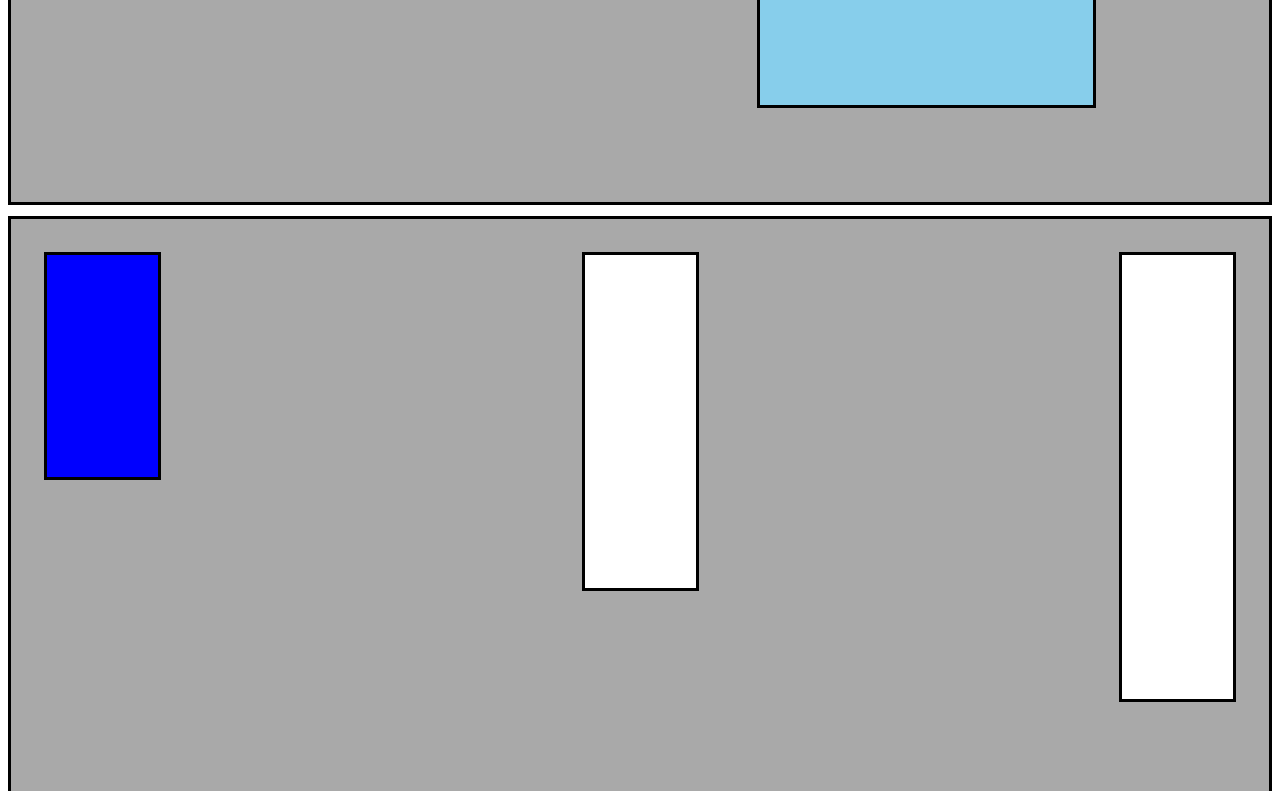
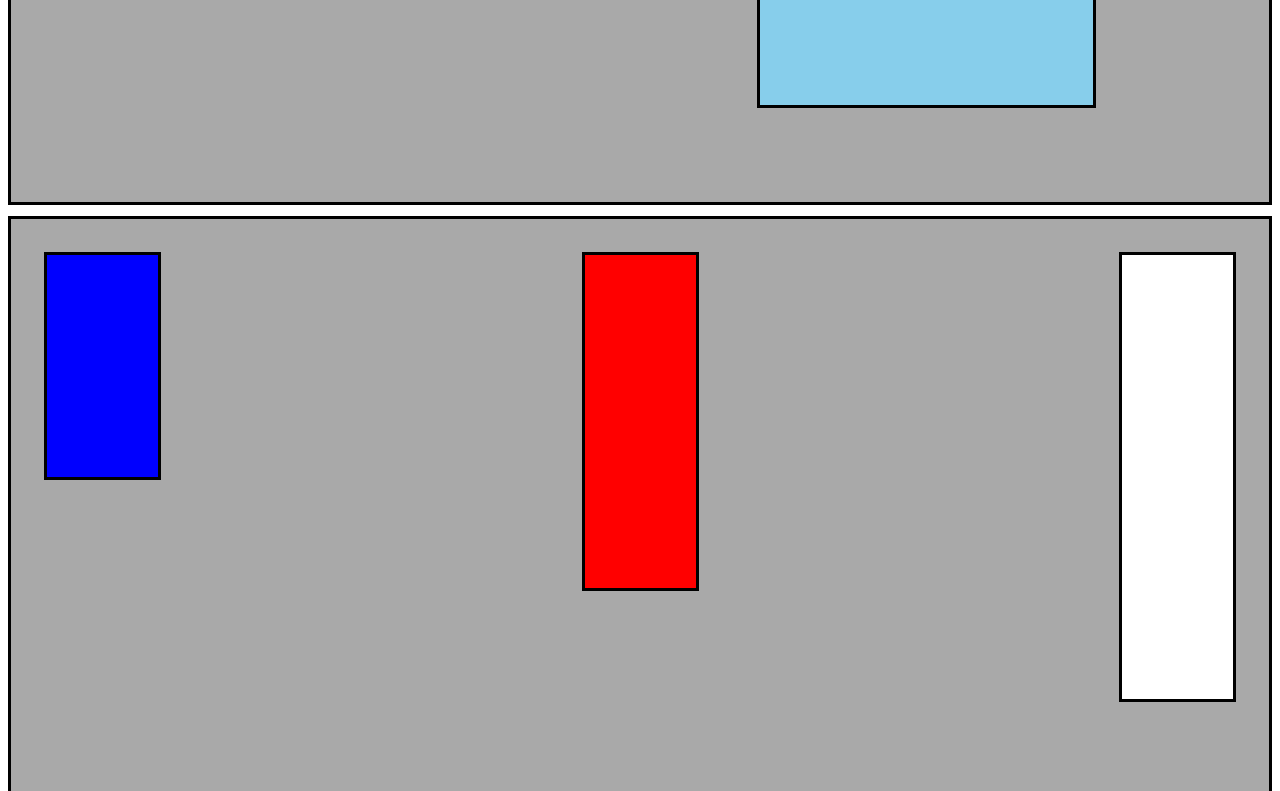
Before and after one commit to kriskorybut/KKW-Project-Code-Project, a plain HTML site: page index.html in a window 1280 px wide. Shown: the part 597-1388 px from the top of the page. Drawn offline with Linux system fonts and the light colour scheme.

Commit message:
two new files

```diff
--- a/css/style.css
+++ b/css/style.css
@@ -11,6 +11,6 @@ div {border:solid}
 
 #crow {height: 222px;width: 111px; background-color: blue; margin:33px}
 
-#sparrow {height: 333px;width: 111px; background-color: white; margin:33px}
+#sparrow {height: 333px;width: 111px; background-color: red; margin:33px}
 
 #kiwi {height: 444px; width: 111px; background-color: white; margin:33px}
```
